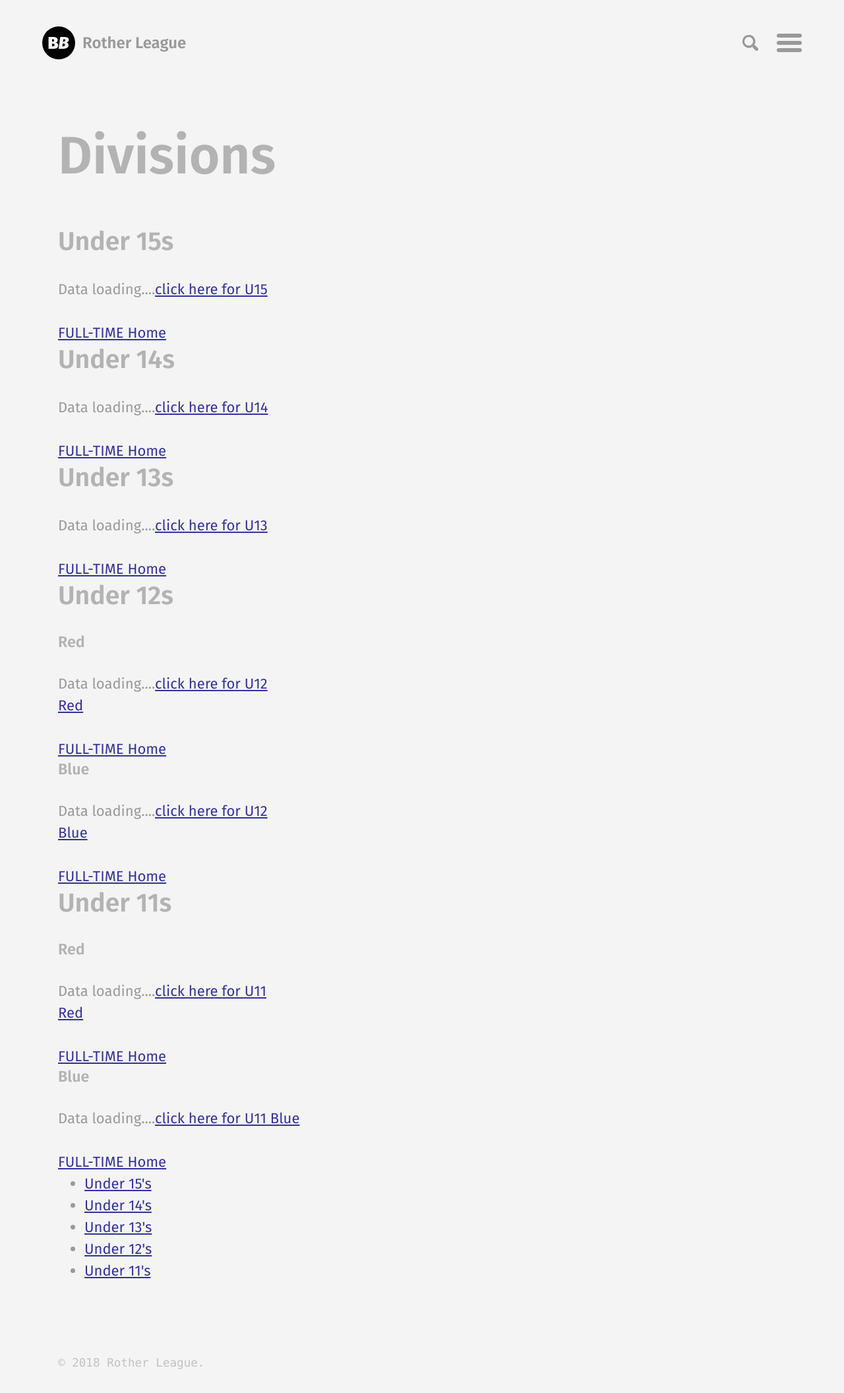
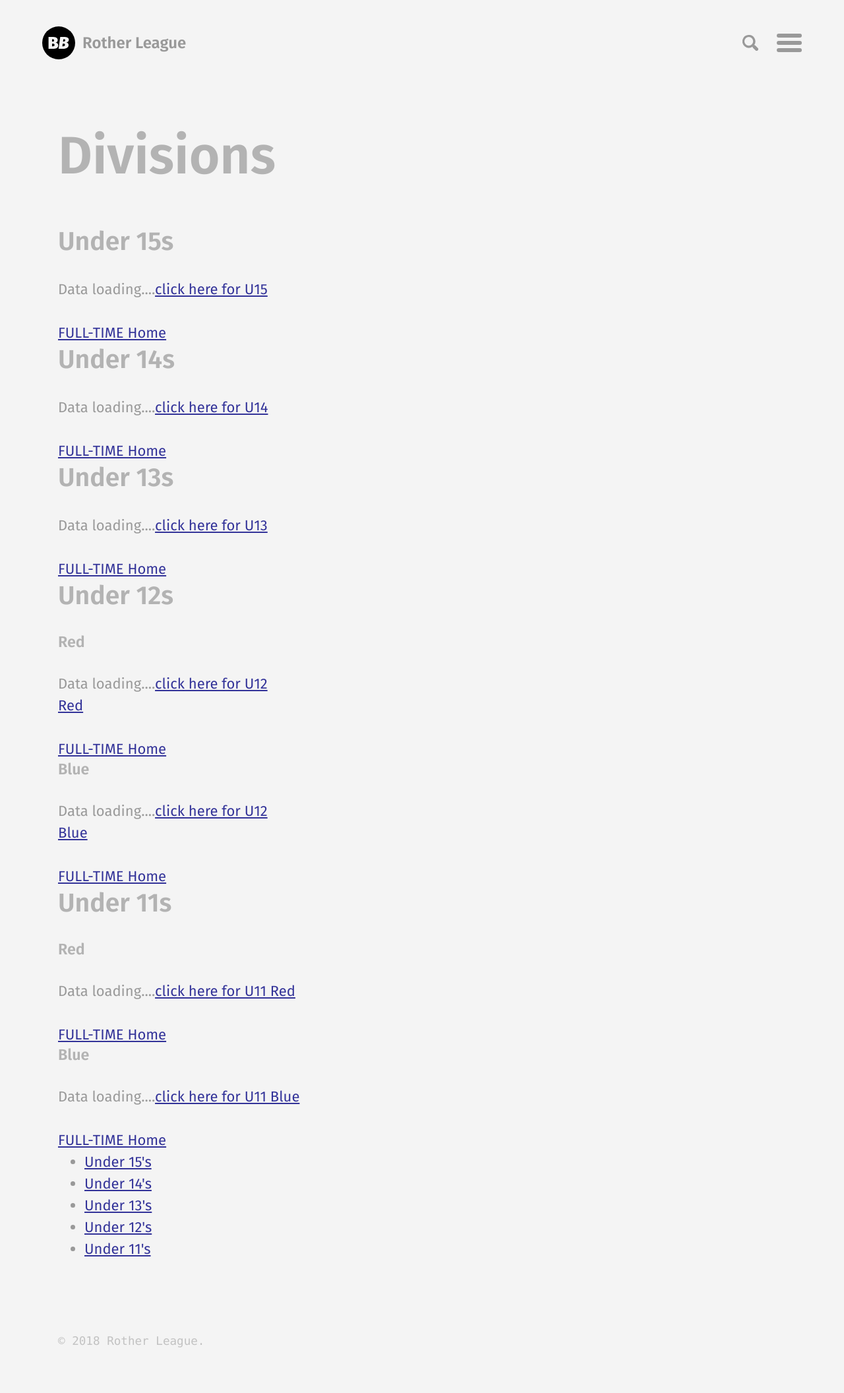
Before and after one commit to rotherleague/Rother, a Jekyll site: the page built from divisions.md, in a window 1280 px wide. Shown: the whole page at 66% size. Built offline with Jekyll 4.4.1, drawn with Linux system fonts in a browser that asks for light colours; comment, search, counter and statistics services are not loaded; a style sheet for code colours, icons or effects is not loaded; after the commit the page ends 2079 px from its top, so only the background shows below that.

Commit message:
Update u11red.html

```diff
--- a/_includes/divisions/u11red.html
+++ b/_includes/divisions/u11red.html
@@ -1,4 +1,4 @@
-<div id="lrep546136129" style="width: 350px;">Data loading....<a href="http://fulltime-league.thefa.com/Index.do?divisionseason=887517684">click here for U11 Red</a><br/><br/><a href="http://www.thefa.com/FULL-TIME">FULL-TIME Home</a></div>
+<div id="lrep546136129" style="width: 100%;">Data loading....<a href="http://fulltime-league.thefa.com/Index.do?divisionseason=887517684">click here for U11 Red</a><br/><br/><a href="http://www.thefa.com/FULL-TIME">FULL-TIME Home</a></div>
 <script language="javascript" type="text/javascript">
 var lrcode = '546136129'
 </script>
```
